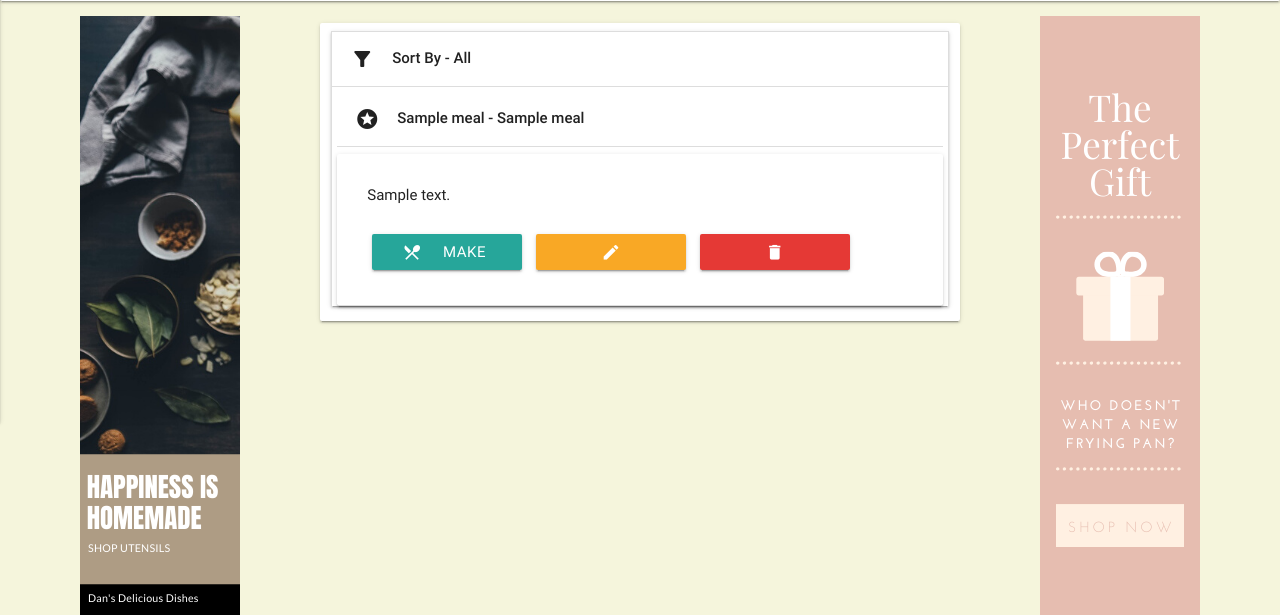
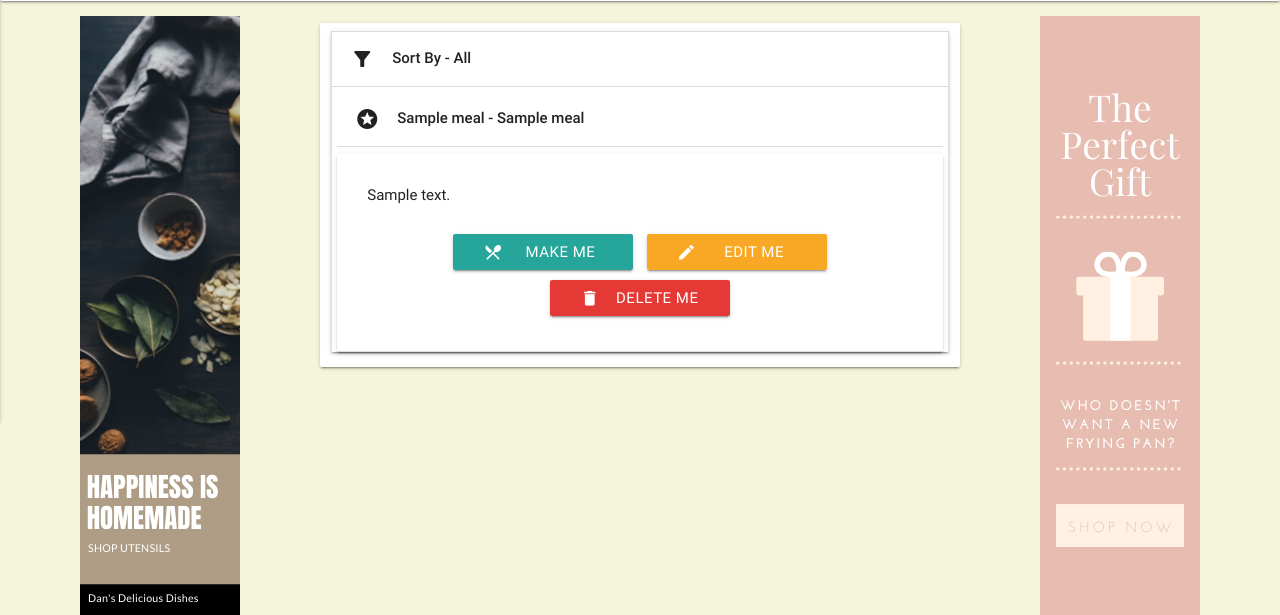
Before and after one commit to DanArmstrong124/cook-book, a Flask app: page / in a window 1280 px wide, after a click that opens the changed part. Shown: the part 438-1053 px from the top of the page. Run offline with Flask 2, Linux system fonts and the light colour scheme; a database or web service that is not in the repository returns one stand-in record (values such as "Sample title"); some libraries are stand-ins or nearby versions.

Commit message:
Adjusted meal-btn css and applied test to meals.html

```diff
--- a/static/css/style.css
+++ b/static/css/style.css
@@ -24,7 +24,7 @@ body{
 }
 
 .meal-btn{
-    width: 150px !important;
+    width: 180px !important;
     margin: 5px;
 }
 
--- a/templates/meals.html
+++ b/templates/meals.html
@@ -64,9 +64,11 @@
       <strong>{{meal.meal_name}} - {{meal.category_name}}</strong></div>
       <div class="collapsible-body card-panel"><span>
       {{meal.meal_description}} <br><br>
+      <div class="center">
       <a href="{{url_for('view_meal', meal_id=meal._id)}}"class="waves-effect meal-btn waves-light btn"><i class="material-icons left">restaurant_menu</i>MAKE ME</a>
-      <a id="edit-meal-btn" href="{{url_for('edit_meal', meal_id=meal._id)}}" class="waves-effect meal-btn waves-light yellow darken-3 btn"><i class="material-icons center">create</i></a>
-      <a id="delete-meal-btn" href="{{url_for('delete_confirm', meal_id=meal._id)}}" class="waves-effect meal-btn waves-light red darken-1 btn"><i class="material-icons center">delete</i></a>
+      <a id="edit-meal-btn" href="{{url_for('edit_meal', meal_id=meal._id)}}" class="waves-effect meal-btn waves-light yellow darken-3 btn"><i class="material-icons left">create</i>EDIT ME</a>
+      <a id="delete-meal-btn" href="{{url_for('delete_confirm', meal_id=meal._id)}}" class="waves-effect meal-btn waves-light red darken-1 btn"><i class="material-icons left">delete</i>DELETE ME</a>
+      </div>
       </span></div>
     </li>
 
```
